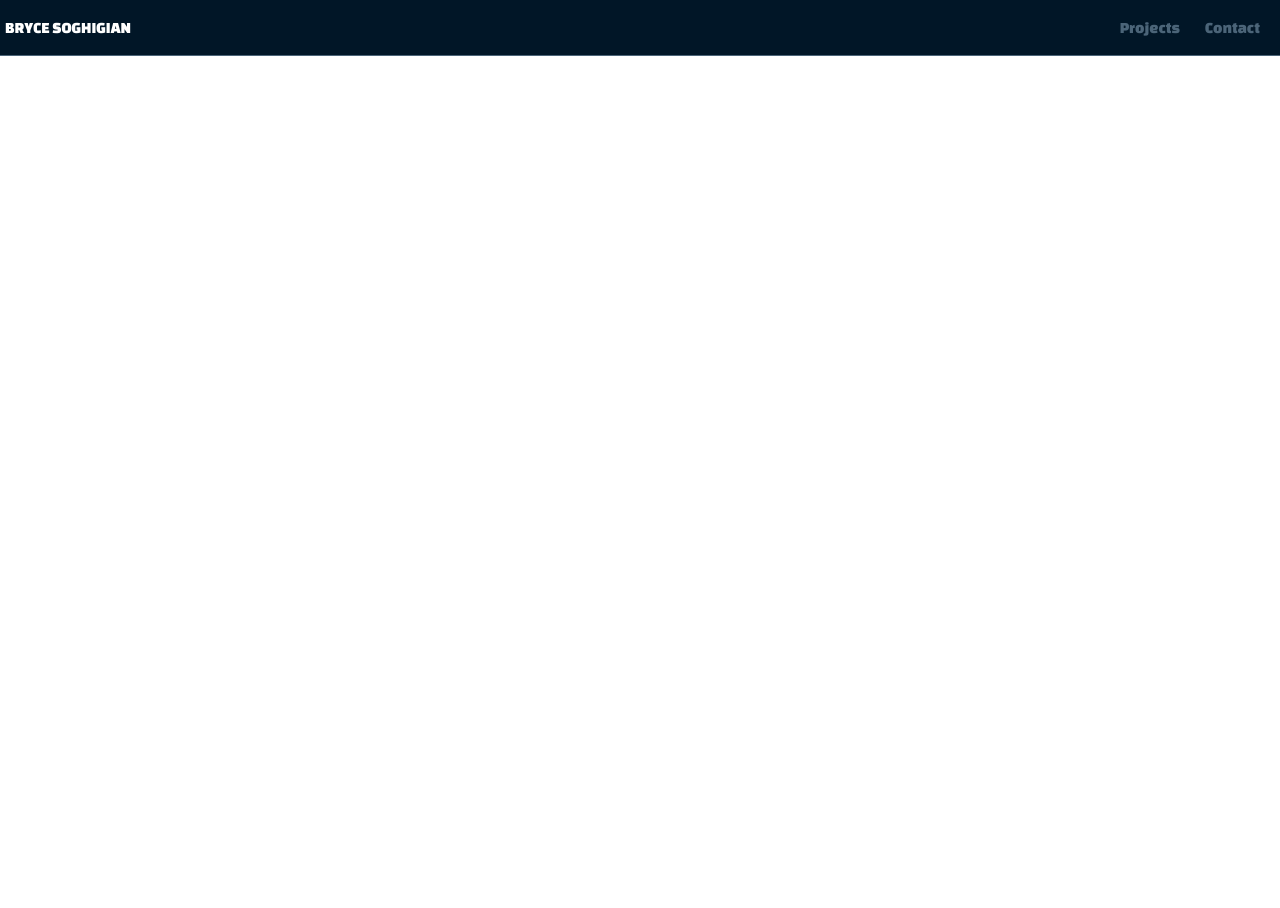
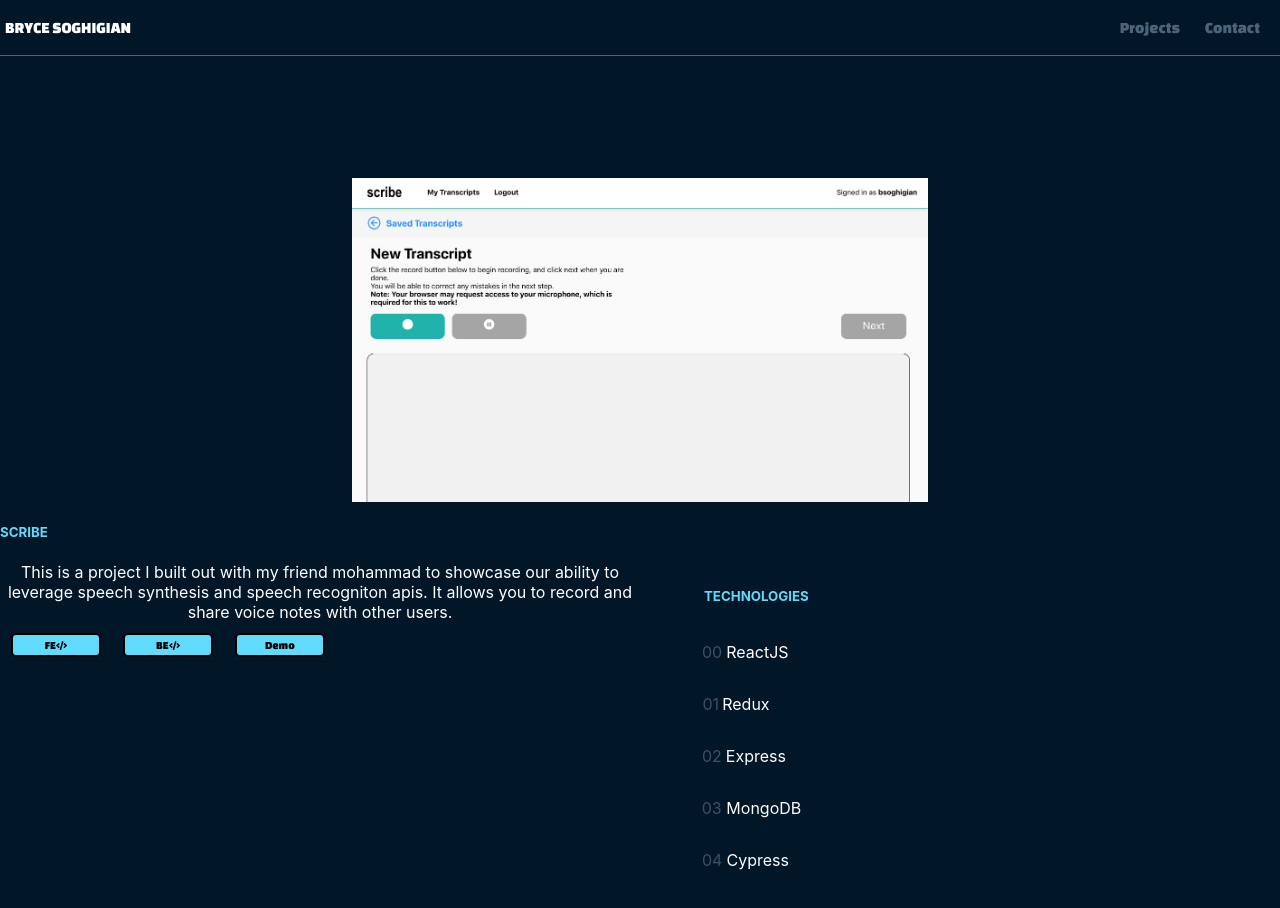
Before and after one commit to Bryce-Soghigian/frontend-portfolio, a React (Create React App) app: page /Project4 in a window 1280 px wide. Shown: the top 908 px of the page. Before the commit the page ends 800 px from the top, so only its background shows below. Built offline with nearby package versions, Linux system fonts and the light colour scheme.

Commit message:
added scribe

```diff
--- a/src/App.js
+++ b/src/App.js
@@ -8,6 +8,7 @@ import Contact from './Components/Contacts/Contact';
 import ProjectOne from './Components/Projects/ProjectOne';
 import ProjectTwo from './Components/Projects/ProjectTwo'
 import ProjectThree from './Components/Projects/ProjectThree';
+import ProjectFour from './Components/Projects/ProjectFour';
 
 function App() {
   return (
@@ -20,7 +21,7 @@ function App() {
             <Route exact path="/Project1" component={ProjectOne}/>
             <Route exact path="/Project2" component={ProjectTwo}/>
             <Route exact path = "/Project3" component={ProjectThree}/>
-            <Route exact path ="/Project4"/>
+            <Route exact path ="/Project4" component={ProjectFour}/>
             <Route exact path = "/Contact" component={Contact}/>
 
     </div>
--- /dev/null
+++ b/src/Components/Projects/ProjectFour.js
@@ -0,0 +1,165 @@
+import React from 'react'
+import styled from 'styled-components'
+import { FaCode } from "react-icons/fa";
+import  scribe from './scribe.png'
+const Div = styled.div`
+margin:40px;
+`
+const ProjectTwoContainer = styled.div`
+background:#011627;
+height:117vh;
+
+display:flex;
+justify-content:center;
+/* align-items:center; */
+flex-direction:column;
+`
+const ProjectTitle = styled.h1`
+margin-top:5%;
+color:#61DAFB;
+text-decoration:initial;
+border-bottom:2px solid #61DAFB;
+text-transform:uppercase;
+@media(min-width:500px) {
+    margin:1%;
+}
+
+`
+const ImageContainer = styled.div`
+display:flex;
+justify-content:center;
+align-items:center;
+
+
+
+`
+const IMG = styled.img`
+
+object-fit:cover;
+width:45vw;
+`
+
+const Description = styled.p`
+margin:0%;
+color:white;
+width:75vw;
+display:flex;
+justify-content:flex-start;
+align-items:flex-start;
+flex-direction:column;
+@media(min-width:1000px){
+    width:50vw;
+}
+
+`
+const H5 = styled.h5`
+text-transform:uppercase;
+color:#61DAFB;
+`
+const DescriptionContainer = styled.div`
+/* margin:15px; */
+display:flex;
+justify-content:flex-start;
+align-items:flex-start;
+flex-direction:column;
+`
+const ListNumber = styled.p`
+color:#385164;
+`
+const ButtonContainer = styled.div`
+display:flex;
+justify-content:space-around;
+align-items:center;
+
+`
+const Button = styled.button`
+display:flex;
+justify-content:center;
+align-items:center;
+font-size:.7rem;
+margin:1em;
+width:7vw;
+
+height:3vh;
+border-radius:5px;
+border-style:solid;
+border-color:black;
+background:#61DBFB;
+font-family:'Changa One';
+cursor: pointer;
+min-width:50px;
+:hover{
+ color:white;
+ border-style:solid;
+border-color:white;
+ transform:scale(1.5);
+ transition:.5s;
+}
+`
+const A = styled.a`
+text-decoration:none;
+`
+const CenterContainer = styled.div`
+
+@media(min-width:800px){
+    display:flex;
+    flex-direction:row;
+}
+`
+const TechStack = styled.div`
+display:flex;
+justify-content:flex-start;
+align-items:flex-start;
+flex-direction:column;
+margin:5%;
+`
+const Tech = styled.p`
+margin-left:5%;
+color:white;
+`
+
+
+
+const Span = styled.div`
+display:flex;
+justify-content:center;
+`
+
+
+export default function ProjectFour() {
+    return (
+        <ProjectTwoContainer>
+            <Div></Div>
+                        {/* <ProjectTitle>CMT9441v1</ProjectTitle> */}
+            <ImageContainer>
+
+            <IMG src={scribe} href="https://scribe-notes.netlify.com/transcripts"/>
+            </ImageContainer>
+
+        <CenterContainer>
+            <DescriptionContainer>
+                <H5>scribe</H5>
+            <Description>
+                This is a project I built out with my friend mohammad to showcase our ability to leverage speech synthesis and speech recogniton apis. It allows you to record and share voice notes with other users.
+            </Description>
+            <ButtonContainer>
+                <A href="https://github.com/scribe-notes/scribe-fe" target="_blank"><Button>FE<FaCode/></Button></A>
+                <A href="https://github.com/scribe-notes/scribe-be" target="_blank"> <Button>BE<FaCode/></Button></A>
+                <A href="https://scribe-notes.netlify.com/login" target="_blank"> <Button>Demo</Button></A>
+
+            </ButtonContainer>
+            </DescriptionContainer>
+            <TechStack>
+            <H5>Technologies</H5>
+            <Span><ListNumber>00</ListNumber><Tech>ReactJS</Tech></Span>
+           <Span><ListNumber>01</ListNumber><Tech>Redux</Tech></Span>
+           <Span><ListNumber>02</ListNumber><Tech>Express</Tech></Span>
+           <Span><ListNumber>03</ListNumber><Tech>MongoDB</Tech></Span>
+           <Span><ListNumber>04</ListNumber><Tech>Cypress</Tech></Span>
+
+            </TechStack>
+            </CenterContainer>
+
+        </ProjectTwoContainer>
+    )
+}
--- a/src/Components/Projects/Projects.js
+++ b/src/Components/Projects/Projects.js
@@ -7,6 +7,7 @@ import './Projects.css'
 import Node from './node.png'
 import CMT from './Game.png'
 import Crime from './Crime.png'
+import scribe from './scribe.png'
 const ComponentContainer = styled.div`
 
 `
@@ -205,8 +206,17 @@ color:#ADDB67;
 `
 const A = styled.a`
 
+
+`
+const ScribeTitle = styled.h1`
+color:#D3423E;
+margin:0;
+`
+const P4Info = styled(Link)`
+color:#D3423E;
 `
 export default function Projects() {
+
     const CursorProps ={
         show: true,
         blink: true,
@@ -217,9 +227,20 @@ export default function Projects() {
     return (
 
         <ComponentContainer>
+            <ProjectTwoContainer>
+                <ProjectTwoLeft>
+                <A href="https://scribe-notes.netlify.com/transcripts" target="_blank"><IMG src={scribe} /></A>
+                </ProjectTwoLeft>
+                <ProjectTwoRight>
+                <Typist className="Project2" cursor={CursorProps}><Typist.Delay ms={0}/>import React from 'react'</Typist>
+                <ScribeTitle>Scribe</ScribeTitle>
+                    <DescriptionRight>Voice Recogntion Application that utilized React,Redux,and MongoDB</DescriptionRight>
+                    <P4Info to="/Project4">Read More</P4Info>
+                </ProjectTwoRight>
+            </ProjectTwoContainer>
              <ProjectContainer>
                 <ProjectOneLeft>
-                    <Typist className="Project1" cursor={CursorProps}>import THREE from 'three';</Typist>
+                    <Typist className="Project1" cursor={CursorProps} ms={1000}>import * as THREE from 'three'</Typist>
                     <CMTTitle>CMT9941</CMTTitle>
                     <Description>A Horror/Puzzle Game Made
                          With ThreeJS,React,Django</Description>
```
Also changed, not shown: src/Components/Projects/scribe.png (added).
